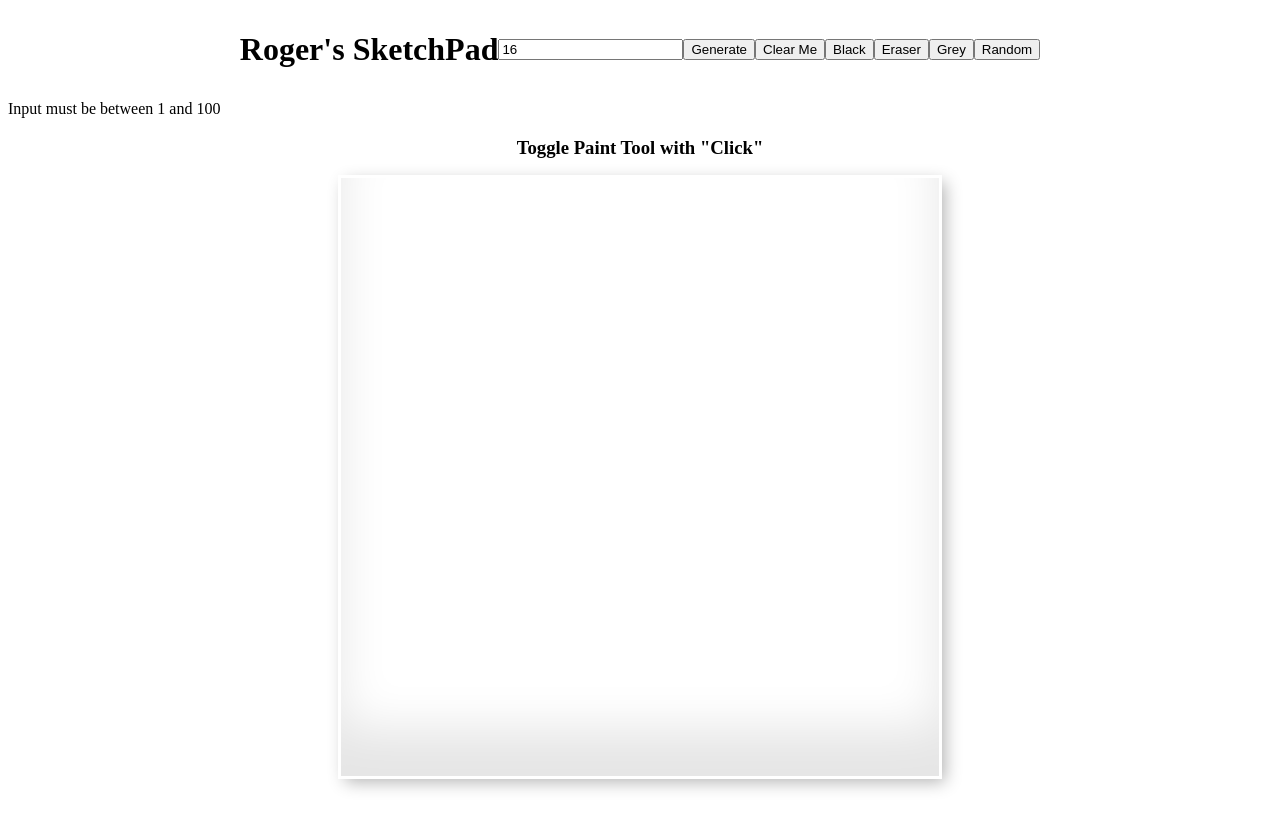
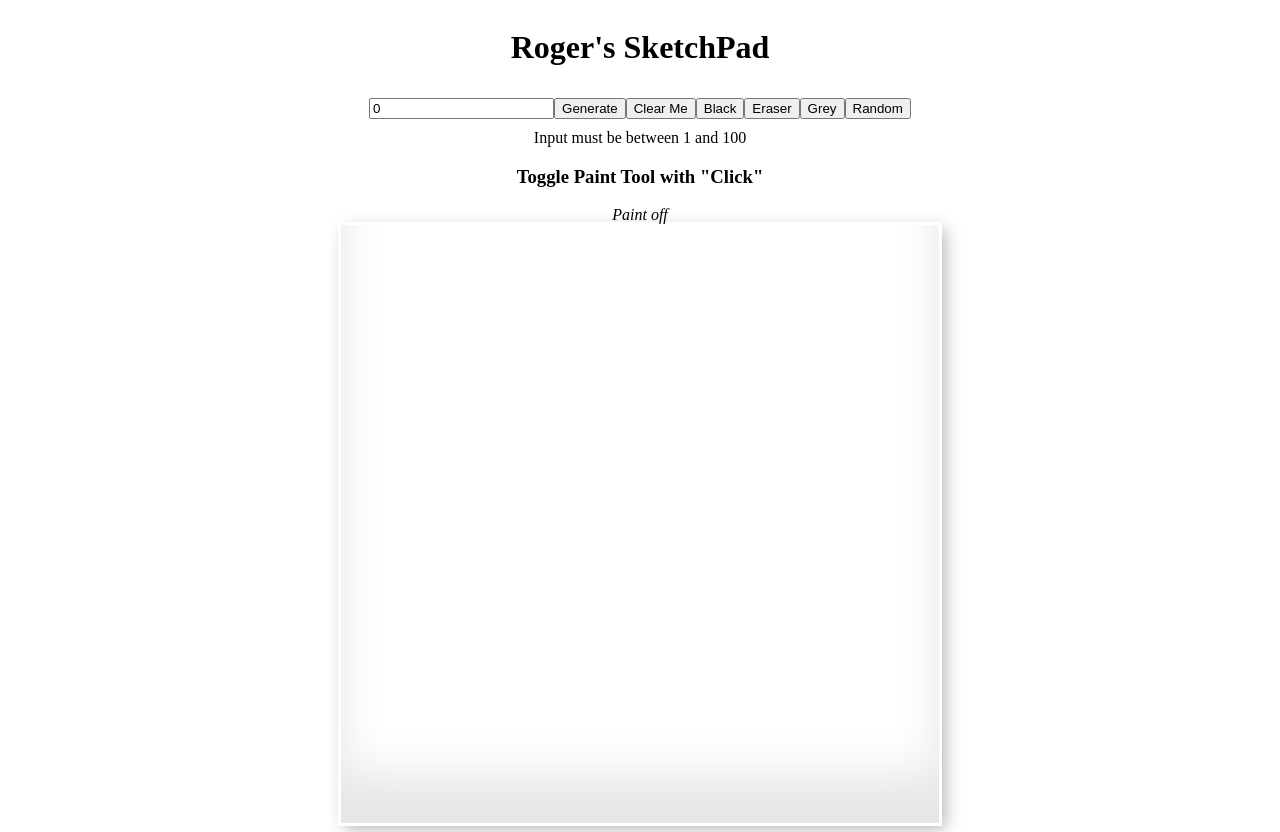
Before and after one commit to SimpleRoger/Etch-a-sketch, a plain HTML site: page index.html in a window 1280 px wide. Before the commit the page ends 800 px from the top, so only its background shows below. Drawn offline with Linux system fonts and the light colour scheme.

Commit message:
added styles

```diff
--- a/index.html
+++ b/index.html
@@ -9,16 +9,17 @@
     <script src ="script.js"></script>
 </head>
 <body>
+    <div class="head">
+        <h1> Roger's SketchPad</h1>
+    </div>
     <div class="button">
-        <h1> Roger's SketchPad</h1>
-            <input type = "text" placeholder="size of board" value = "16" onchange="makeGrid(this.value)">
+            <input type = "text" placeholder="size of board" value = "0" onchange="makeGrid(this.value)">
             <button>Generate</button>
             <button onclick="removeGrid();">Clear Me</button>
             <button onclick="changeColor('black')"> Black</button>
             <button onclick="changeColor('white')"> Eraser</button>
             <button onclick="changeColor('gray')"> Grey</button>
             <button onclick="changeColor('random')"> Random</button>
-            <div class="mode"></div>
 
         </div>
         <div class="error">
@@ -27,7 +28,7 @@
         <div class = "click">
             <h3 style="text-align:center">Toggle Paint Tool with "Click"</h3>
             <div class="mode">
-
+                <i>Paint off</i>
             </div>
         </div>
 
--- a/style.css
+++ b/style.css
@@ -1,7 +1,11 @@
 table, th, td {
     border: 1px solid black;
   }
-
+.head {
+  display:flex;
+  align-items: center;
+  justify-content: center;
+}
 table {
     border-collapse: collapse;
     margin-left: auto;
@@ -34,3 +38,7 @@ th, td {
   flex-direction: column;
   align-items: center;
 }
+.error {
+  display: flex;
+  justify-content: center;
+}
```
